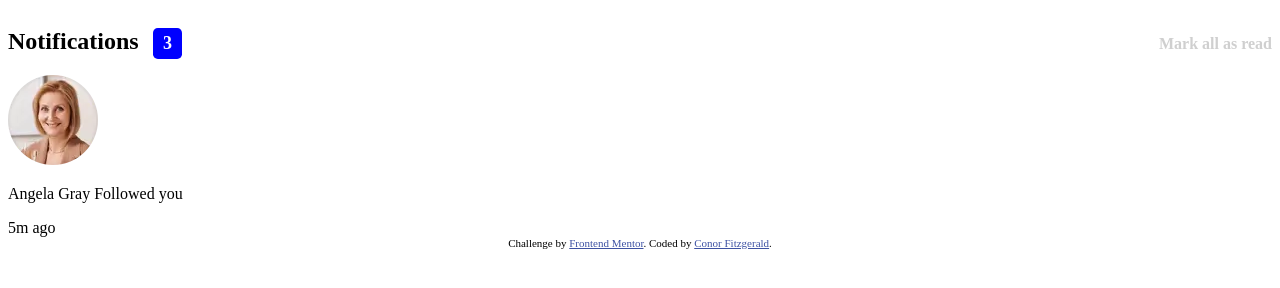
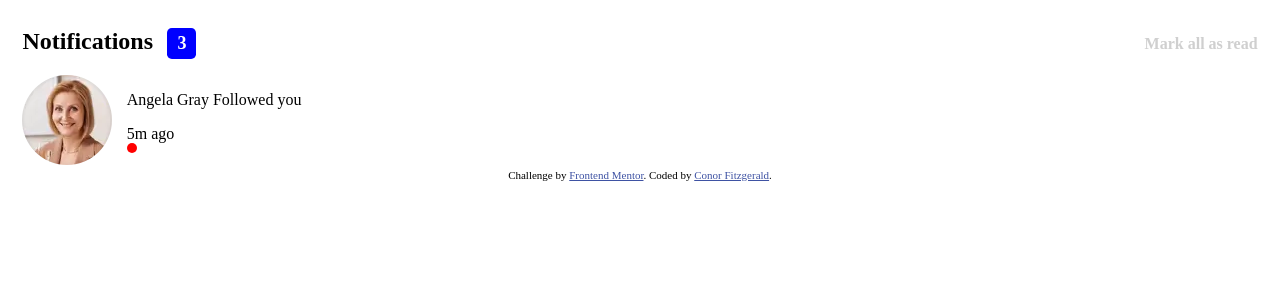
Before and after one commit to Cjhfitz/notifications-page-main, a plain HTML site: page index.html in a window 1280 px wide. Drawn offline with Linux system fonts and the light colour scheme.

Commit message:
add unread class

```diff
--- a/css/styles.css
+++ b/css/styles.css
@@ -1,9 +1,20 @@
+/* body {
+    background-color: rgba(212, 214, 216, 0.945);
+} */
+
+/* .container {
+    width: 75%;
+    margin: 0 auto;
+    background-color: #fff;
+} */
+
 .notifications-title {
     display: flex;
     flex-direction: row;
     justify-content: space-between;
     align-items: baseline;
     column-gap: 0.9rem;
+    margin: 0 0.9rem;
 }
 
 .push-left {
@@ -24,5 +35,31 @@
     color: rgba(184, 184, 184, 0.671);
 }
 
+
+
 .notifications-list {
+    margin: 0 0.9rem;
 }
+
+.notification {
+    display: flex;
+    flex-direction: row;
+    column-gap: 0.9rem;
+}
+
+.notification-body {
+    width: 100%;
+    display: flex;
+    flex-direction: column;
+}
+
+.notification-body-items {
+
+}
+
+.unread {
+    background-color: red;
+    border-radius: 100%;
+    width: 0.625rem;
+    height: 0.625rem;
+}
--- a/index.html
+++ b/index.html
@@ -27,6 +27,7 @@
     </style>
   </head>
   <body>
+    <main class="container">
       <section class="notifications-title">
         <h2>Notifications</h2>
         <span id="notification-number" class="push-left number-of-notifications"
@@ -36,13 +37,16 @@
       </section>
       <section class="notifications-list">
         <div class="notification">
+          <div class="notification-img">
             <img
               src="assets/images/avatar-angela-gray.webp"
               alt="a user's profile picture"
             />
+          </div>
           <div class="notification-body">
             <p><span class="name">Angela Gray</span> Followed you</p>
             <span class="time-passed">5m ago</span>
+            <div class="unread"></div>
           </div>
         </div>
       </section>
@@ -52,6 +56,7 @@
           >Frontend Mentor</a
         >. Coded by <a href="#">Conor Fitzgerald</a>.
       </div>
+    </main>
   </body>
 </html>
 
```
Lines whose indentation alone changed are shown as unchanged.
